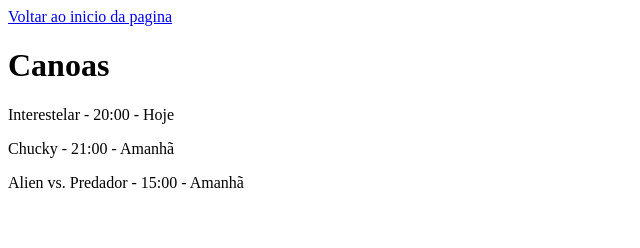
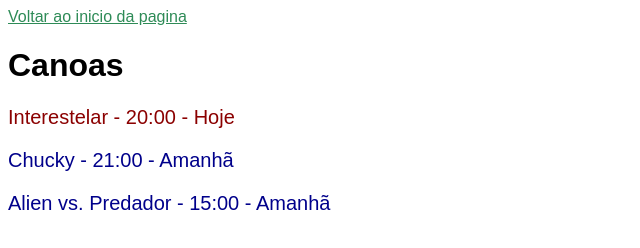
Before and after one commit to Leandro-Santos-Santos/Projeto-Cinema, a plain HTML site: page estados/canoas.html in a window 1280 px wide. Shown: the whole page, without its empty margins (0-640 px from the left). Drawn offline with Linux system fonts and the light colour scheme.

Commit message:
subindo minha atividade

```diff
--- a/css/estilo.css
+++ b/css/estilo.css
@@ -1,18 +1,22 @@
 /* Altera a cor dos filmes que estreiam hoje para darkred */
-.p.hoje {
+.filme-hoje {
     color:darkred;
 }
 
 /* Altera a cor dos filmes que estreiam amanhã para darkblue */
-.p.amanha {
+.filme-amanha {
     color: darkblue;
 }
 
 /* Altera a cor dos links dentro de h2 para seagreen */
-h2 a {
+h2, a {
     color: seagreen;
 }
 
-.p. {
+p {
     font-size: 20px;
 }
+
+*{
+    font-family: Arial;
+}
--- a/estados/canoas.html
+++ b/estados/canoas.html
@@ -1,21 +1,23 @@
 <!DOCTYPE html>
-<html lang="en">
+<html lang="pt-BR">
 <head>
     <meta charset="UTF-8">
     <meta name="viewport" content="width=device-width, initial-scale=1.0">
-    <title>Document</title>
-    <link rel="stylesheet" href="style.css">
+    <title>Cinema</title>
+    <link rel="stylesheet" href="../css/estilo.css">
 </head>
 <body>
 
-    <a href="index.html">Voltar ao inicio da pagina</a>
+    <main>
+
+    <a href="../index.html">Voltar ao inicio da pagina</a>
 
     <h1>Canoas</h1>
-    <p>Interestelar - 20:00 - Hoje</p>
-    <p>Chucky - 21:00 - Amanhã</p>
-    <p>Alien vs. Predador - 15:00 - Amanhã</p>
+    <p class="filme-hoje"> Interestelar - 20:00 - Hoje</p>
+    <p class="filme-amanha"> Chucky - 21:00 - Amanhã</p>
+    <p class="filme-amanha"> Alien vs. Predador - 15:00 - Amanhã</p>
 
-
+    </main>
 
 
 
```
Also changed, not shown: estados/porto-alegre.html (+7 -7 lines), index.html (+11 -8 lines).
